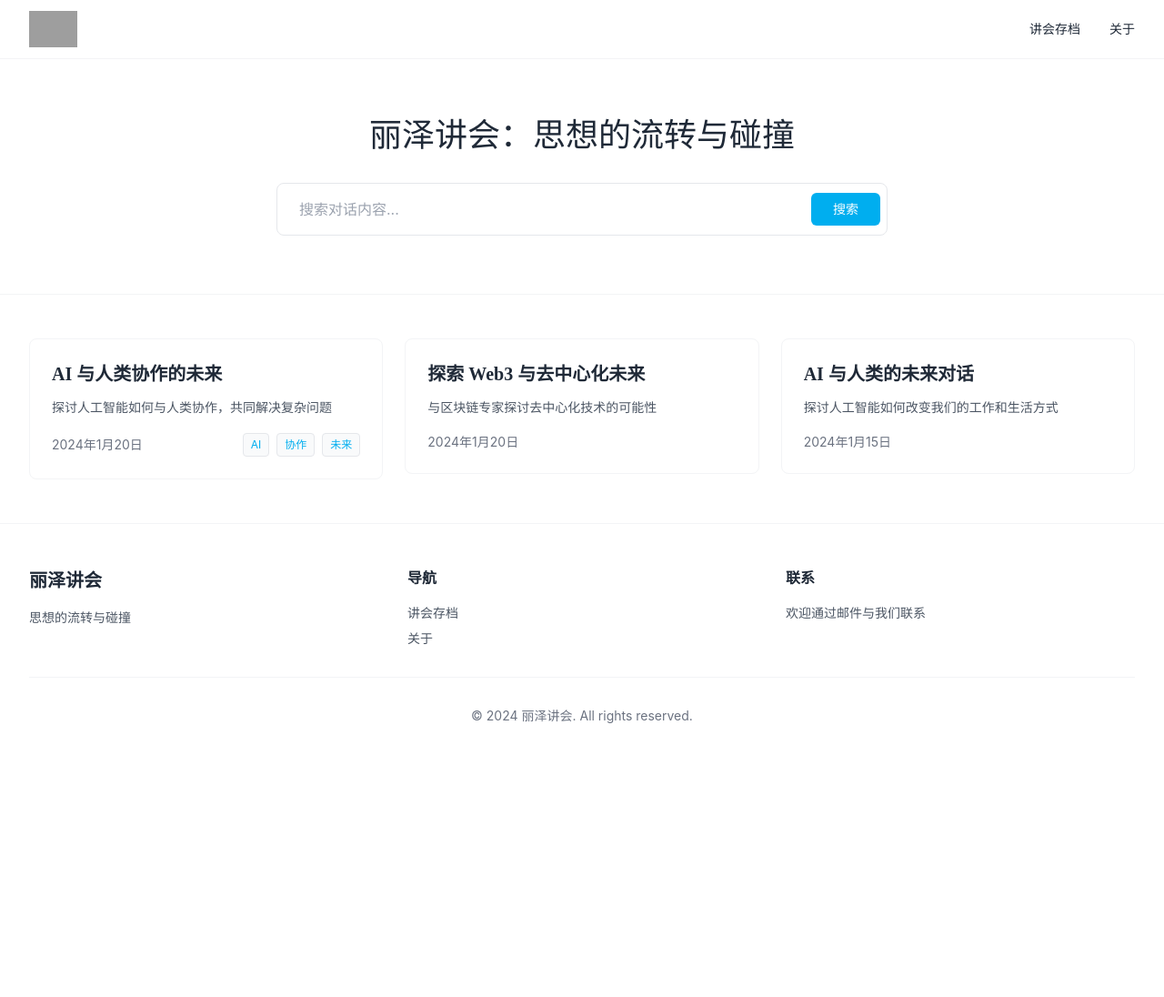
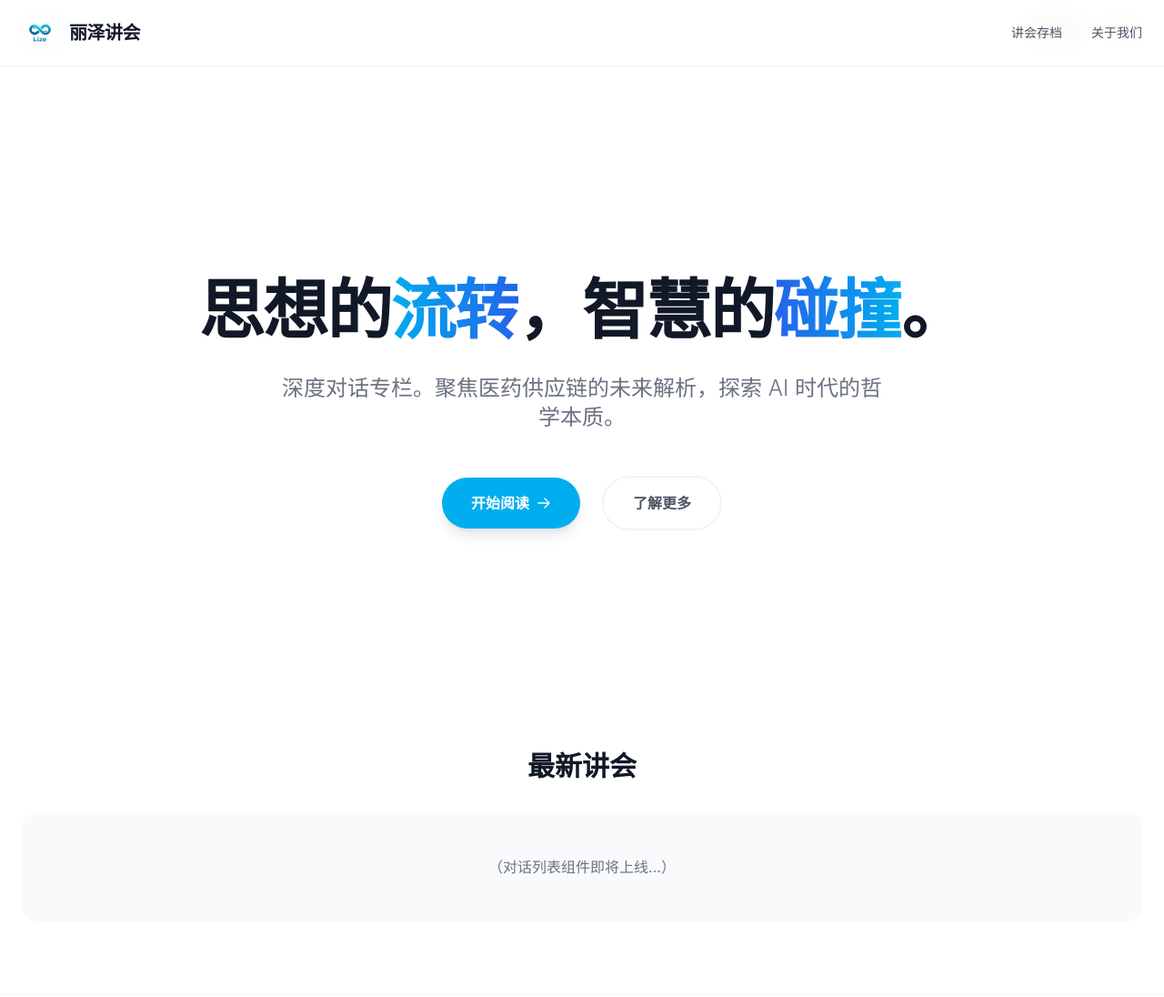
Before and after one commit to sing2sky/lize-chat, an Astro site in the folder lize-chat-astro/: page / in a window 1280 px wide. Shown: the top 1096 px of the page at 91% size. Before the commit the page ends 845 px from the top, so only its background shows below. Built offline with nearby package versions, Linux system fonts and the light colour scheme; Astro itself is replaced by a stand-in of ours; grey boxes are pictures that could not be loaded.

Commit message:
新增极简导航栏和Hero首屏

```diff
--- /dev/null
+++ b/lize-chat-astro/src/components/Header.astro
@@ -0,0 +1,31 @@
+---
+// src/components/Header.astro
+// 这是一个固定在顶部的极简导航栏
+---
+<header class="fixed w-full top-0 z-50 bg-white/80 backdrop-blur-md border-b border-gray-100 transition-all duration-300">
+  <nav class="container mx-auto px-6 py-4 flex justify-between items-center">
+    <a href="/" class="flex items-center space-x-3 group">
+      <img
+        src="/logo.png"
+        alt="丽泽讲会 Logo"
+        class="h-10 w-auto transition-transform duration-300 group-hover:scale-110"
+      />
+      <span class="text-xl font-bold text-gray-900 tracking-tight">丽泽讲会</span>
+    </a>
+
+    <div class="hidden md:flex items-center space-x-8 font-medium text-sm text-gray-600">
+      <a href="/archives" class="hover:text-[#00AEEF] transition-colors relative after:absolute after:bottom-0 after:left-0 after:h-[2px] after:w-0 after:bg-[#00AEEF] after:transition-all after:duration-300 hover:after:w-full py-1">
+        讲会存档
+      </a>
+      <a href="/about" class="hover:text-[#00AEEF] transition-colors relative after:absolute after:bottom-0 after:left-0 after:h-[2px] after:w-0 after:bg-[#00AEEF] after:transition-all after:duration-300 hover:after:w-full py-1">
+        关于我们
+      </a>
+    </div>
+
+    <button class="md:hidden text-gray-600 p-2 rounded-md hover:bg-gray-100">
+      <svg xmlns="http://www.w3.org/2000/svg" fill="none" viewBox="0 0 24 24" stroke-width="1.5" stroke="currentColor" class="w-6 h-6">
+        <path stroke-linecap="round" stroke-linejoin="round" d="M3.75 9h16.5m-16.5 6.75h16.5" />
+      </svg>
+    </button>
+  </nav>
+</header>
--- a/lize-chat-astro/src/components/Hero.astro
+++ b/lize-chat-astro/src/components/Hero.astro
@@ -1,25 +1,31 @@
 ---
+// src/components/Hero.astro
+// 首页第一屏，强调极简和视觉冲击力
 ---
+<section class="relative min-h-[85vh] flex items-center justify-center overflow-hidden bg-white pt-20">
+   <div class="absolute top-1/2 left-1/2 -translate-x-1/2 -translate-y-1/2 pointer-events-none">
+       <div class="w-[600px] h-[600px] md:w-[800px] md:h-[800px] bg-gradient-to-tr from-cyan-100/40 to-blue-100/40 rounded-full blur-3xl opacity-70 mix-blend-multiply"></div>
+   </div>
 
-<section class="bg-white py-16 border-b border-gray-100">
-  <div class="max-w-4xl mx-auto px-4 sm:px-6 lg:px-8 text-center">
-    <h1 class="text-3xl md:text-4xl font-serif text-text-dark mb-8 leading-relaxed">
-      丽泽讲会：思想的流转与碰撞
-    </h1>
-    <div class="max-w-2xl mx-auto">
-      <form class="relative" onsubmit="event.preventDefault(); const query = this.querySelector('input').value; if(query) window.location.href = '/?search=' + encodeURIComponent(query);">
-        <input
-          type="text"
-          placeholder="搜索对话内容..."
-          class="w-full px-6 py-4 border border-gray-200 rounded-lg focus:outline-none focus:ring-2 focus:ring-cyan focus:border-transparent text-text-dark placeholder-gray-400"
-        />
-        <button
-          type="submit"
-          class="absolute right-2 top-1/2 -translate-y-1/2 px-6 py-2 bg-cyan text-white rounded-md hover:bg-deep-blue transition-colors text-sm"
-        >
-          搜索
-        </button>
-      </form>
-    </div>
-  </div>
+   <div class="container mx-auto px-6 relative z-10 text-center">
+       <h1 class="text-5xl md:text-7xl font-extrabold text-gray-900 tracking-tight mb-8 leading-tight">
+           思想的<span class="text-transparent bg-clip-text bg-gradient-to-r from-[#00AEEF] to-blue-600">流转</span>，<br class="md:hidden"/>智慧的<span class="text-transparent bg-clip-text bg-gradient-to-r from-blue-600 to-[#00AEEF]">碰撞</span>。
+       </h1>
+
+       <p class="text-xl md:text-2xl text-gray-500 max-w-2xl mx-auto mb-12 leading-relaxed font-light">
+           深度对话专栏。聚焦医药供应链的未来解析，探索 AI 时代的哲学本质。
+       </p>
+
+       <div class="flex flex-col md:flex-row justify-center items-center space-y-4 md:space-y-0 md:space-x-6">
+           <a href="#dialogues" class="group px-8 py-4 bg-[#00AEEF] text-white rounded-full font-semibold hover:bg-[#0099d3] transition-all shadow-lg shadow-cyan-500/20 hover:shadow-cyan-500/40 hover:-translate-y-0.5 flex items-center">
+               开始阅读
+               <svg xmlns="http://www.w3.org/2000/svg" fill="none" viewBox="0 0 24 24" stroke-width="2" stroke="currentColor" class="w-4 h-4 ml-2 group-hover:translate-x-1 transition-transform">
+                 <path stroke-linecap="round" stroke-linejoin="round" d="M13.5 4.5L21 12m0 0l-7.5 7.5M21 12H3" />
+               </svg>
+           </a>
+           <a href="/about" class="px-8 py-4 bg-white text-gray-600 border-2 border-gray-100 rounded-full font-semibold hover:border-gray-300 hover:text-gray-900 transition-colors">
+               了解更多
+           </a>
+       </div>
+   </div>
 </section>
--- a/lize-chat-astro/src/pages/index.astro
+++ b/lize-chat-astro/src/pages/index.astro
@@ -1,63 +1,21 @@
 ---
+// src/pages/index.astro
 import Layout from '../layouts/Layout.astro';
-import Hero from '../components/Hero.astro';
-import ConversationCard from '../components/ConversationCard.astro';
-import { getCollection } from 'astro:content';
-
-// 获取 dialogue 集合
-let allDialogues: any[] = [];
-try {
-  allDialogues = await getCollection('dialogue');
-} catch (e) {
-  // 如果 dialogue 集合不存在，忽略
-}
-
-// 获取 blog 集合（兼容旧内容）
-let allBlogPosts: any[] = [];
-try {
-  allBlogPosts = await getCollection('blog', ({ data }) => {
-    return import.meta.env.PROD ? data.draft !== true : true;
-  });
-} catch (e) {
-  // 如果 blog 集合不存在，忽略
-}
-
-// 合并并排序所有内容
-const allPosts = [
-  ...allDialogues.map(post => ({
-    ...post,
-    date: post.data.date,
-    collection: 'dialogue' as const,
-  })),
-  ...allBlogPosts.map(post => ({
-    ...post,
-    date: post.data.pubDate,
-    collection: 'blog' as const,
-  })),
-].sort((a, b) => b.date.getTime() - a.date.getTime());
+import Header from '../components/Header.astro'; // 引入导航栏
+import Hero from '../components/Hero.astro';     // 引入首屏
 ---
 
-<Layout title="首页" description="丽泽讲会：思想的流转与碰撞">
-  <Hero />
+<Layout title="丽泽讲会 | 思想的流转与碰撞">
+	<main class="bg-white min-h-screen">
+        <Header />
 
-  <div class="max-w-7xl mx-auto px-4 sm:px-6 lg:px-8 py-12">
-    {allPosts.length > 0 ? (
-      <div class="grid grid-cols-1 md:grid-cols-2 lg:grid-cols-3 gap-6">
-        {allPosts.map((post) => (
-          <ConversationCard
-            title={post.data.title}
-            summary={post.data.summary || post.data.description}
-            date={post.date}
-            slug={post.slug}
-            tags={post.data.tags}
-            collection={post.collection}
-          />
-        ))}
-      </div>
-    ) : (
-      <div class="text-center py-12">
-        <p class="text-gray-600">暂无对话内容，敬请期待...</p>
-      </div>
-    )}
-  </div>
+        <Hero />
+
+        <section id="dialogues" class="container mx-auto px-6 py-20">
+            <h2 class="text-3xl font-bold text-gray-900 mb-8 text-center">最新讲会</h2>
+            <div class="text-center text-gray-500 py-12 bg-gray-50 rounded-2xl">
+                （对话列表组件即将上线...）
+            </div>
+        </section>
+	</main>
 </Layout>
```
Also changed, not shown: lize-chat-astro/public/logo.png (added).
